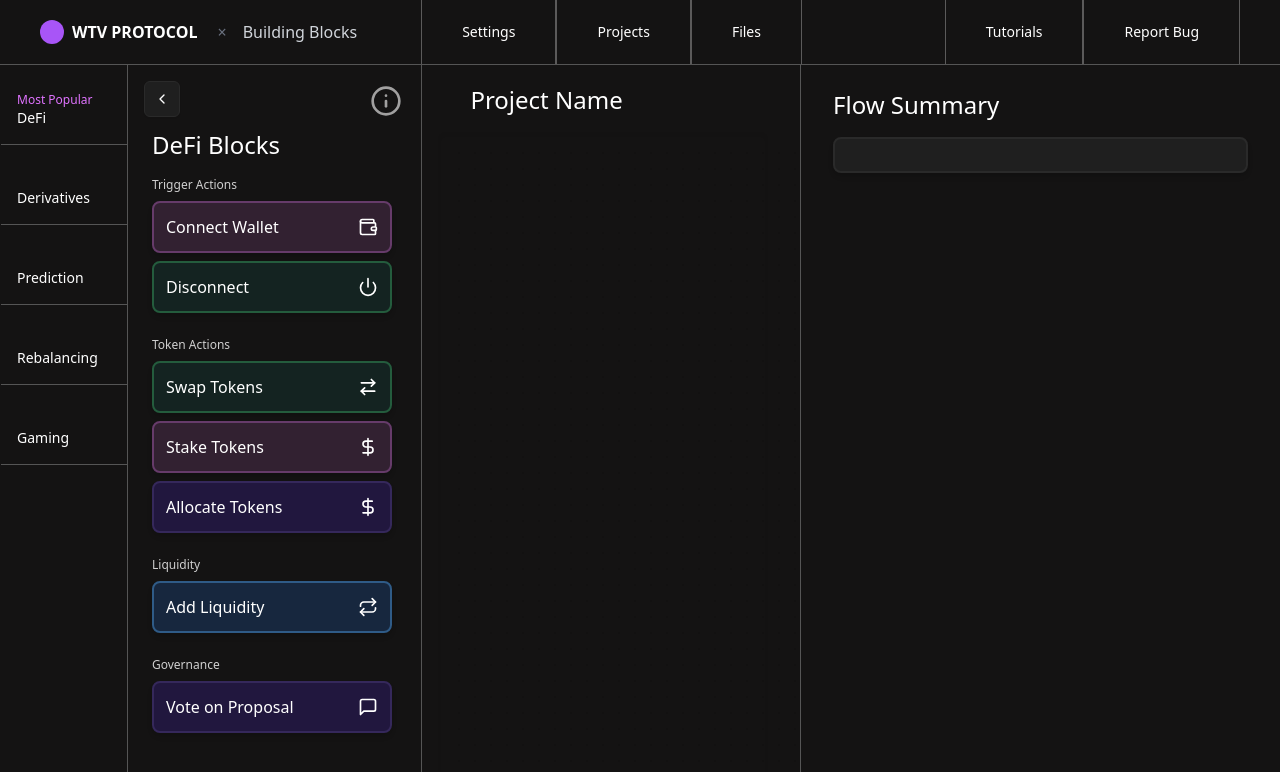
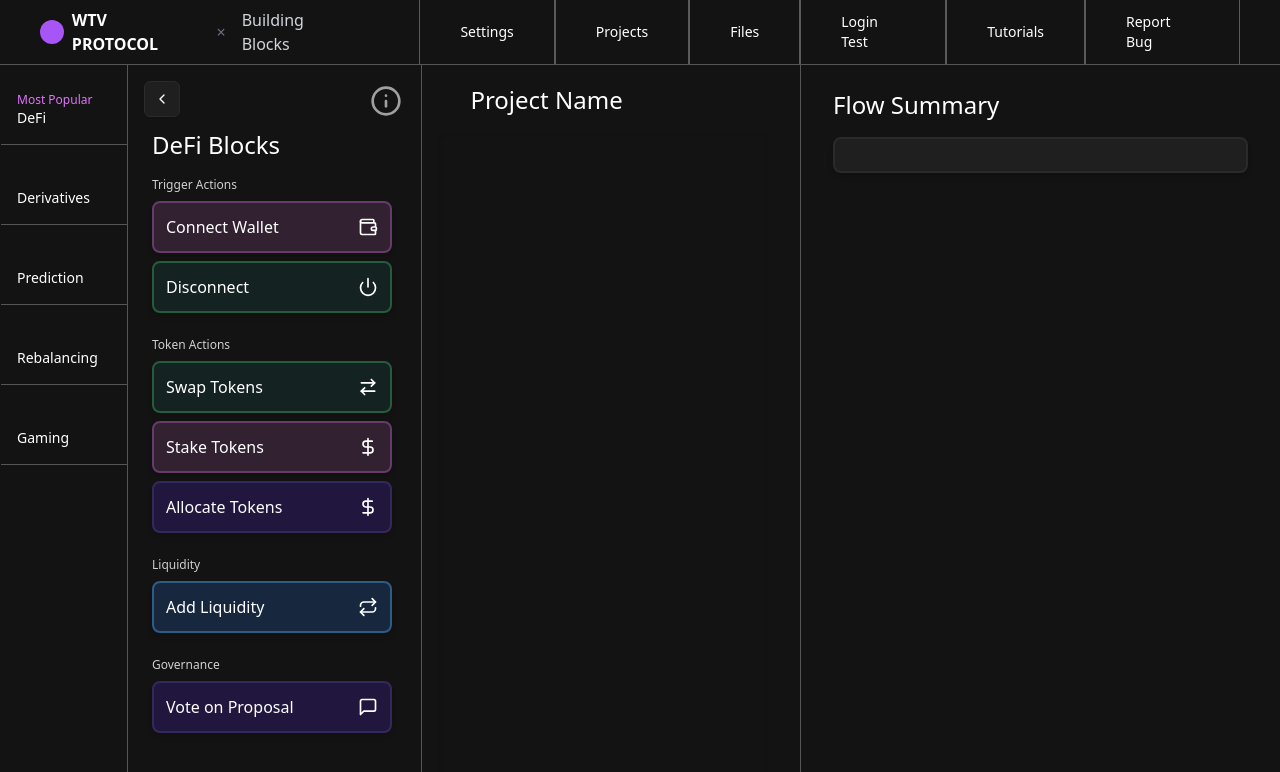
Before and after one commit to sanjayamirthraj/blockbuild, a Next.js app: page / in a window 1280 px wide. Shown: the top 772 px of the page. Built offline with nearby package versions, Linux system fonts and the light colour scheme.

Commit message:
add login page

```diff
--- /dev/null
+++ b/app/login/page.tsx
@@ -0,0 +1,29 @@
+import Image from 'next/image';
+import Link from 'next/link';
+import { Button } from '@/components/ui/button';
+
+export default function LoginPage() {
+    return (
+        <div className="min-h-screen flex p-20 justify-between">
+            {/* Left side: Login form (to be added) */}
+            <div className="w-1/3">
+                {/* Login form will go here */}
+                <Button>
+                    <Link href="/">Login</Link>
+                </Button>
+                {/* Placeholder for the login form */}
+            </div>
+
+            {/* Right side: Background image */}
+            <div className="w-2/3 relative">
+                <Image
+                    src="/authBackground.svg"
+                    alt="Auth Background"
+                    layout="fill"
+                    priority
+                    className="draggable-none pointer-events-none"
+                />
+            </div>
+        </div>
+    );
+}
--- a/components/Navbar.tsx
+++ b/components/Navbar.tsx
@@ -9,7 +9,6 @@ export default function Navbar() {
 
     return (
         <nav className="fixed w-full bg-[#141313] text-white border-b border-[#555555]">
-
             <div className="px-10 mx-auto flex items-center justify-between">
                 <div className="flex flex-row space-x-4 ">
                     <div className="flex items-center space-x-4 flex-grow mr-12">
@@ -22,17 +21,17 @@ export default function Navbar() {
                     </div>
 
                     <div className="flex items-center">
-                        <NavItem icon={<Settings size={18} />} text="Settings" />
-                        <NavItem icon={<FolderKanban size={18} />} text="Projects"/>
-                        <NavItem icon={<FolderKanban size={18} />} text="Files" />
+                        <NavItem icon={<Settings size={18} />} text="Settings" href="/settings" />
+                        <NavItem icon={<FolderKanban size={18} />} text="Projects" href="/projects" />
+                        <NavItem icon={<FolderKanban size={18} />} text="Files" href="/files" />
+                        <NavItem icon={<FolderKanban size={18} />} text="Login Test" href="/login" />
                     </div>
                 </div>
 
                 <div className="flex flex-row justify-end">
-
                     <div className="flex items-center">
-                        <NavItem icon={<GraduationCap size={18} />} text="Tutorials" />
-                        <NavItem icon={<Bug size={18} />} text="Report Bug" />
+                        <NavItem icon={<GraduationCap size={18} />} text="Tutorials" href="/tutorials" />
+                        <NavItem icon={<Bug size={18} />} text="Report Bug" href="/report-bug" />
                     </div>
                 </div>
             </div>
@@ -40,13 +39,15 @@ export default function Navbar() {
     );
 }
 
-function NavItem({ icon, text }: { icon: React.ReactNode; text: string }) {
+function NavItem({ icon, text, href }: { icon: React.ReactNode; text: string; href: string }) {
     return (
-        <div className="group h-16 px-10 justify-center items-center inline-flex border-white/30 border-x-[1px] cursor-pointer overflow-hidden relative">
-            <div className="text-white text-sm font-normal font-['Satoshi Variable'] z-10 group-hover:-translate-y-1 transition-transform duration-300 ease-in-out">{text}</div>
-            <div className="absolute inset-0 flex items-center justify-center">
-                <div className="w-64 h-64 translate-y-full group-hover:translate-y-1/2 blur-md rounded-full bg-gradient-to-t from-[#E073FF]/50 to-[#E073FF]/10 opacity-0 group-hover:opacity-100 transition-all duration-300 transform"/>
+        <Link href={href} passHref>
+            <div className="group h-16 px-10 justify-center items-center inline-flex border-white/30 border-x-[1px] cursor-pointer overflow-hidden relative">
+                <div className="text-white text-sm font-normal font-['Satoshi Variable'] z-10 group-hover:-translate-y-1 transition-transform duration-300 ease-in-out">{text}</div>
+                <div className="absolute inset-0 flex items-center justify-center">
+                    <div className="w-64 h-64 translate-y-full group-hover:translate-y-1/2 blur-md rounded-full bg-gradient-to-t from-[#E073FF]/50 to-[#E073FF]/10 opacity-0 group-hover:opacity-100 transition-all duration-300 transform"/>
+                </div>
             </div>
-        </div>
+        </Link>
     );
 }
```
Also changed, not shown: public/authBackground.svg (added).
